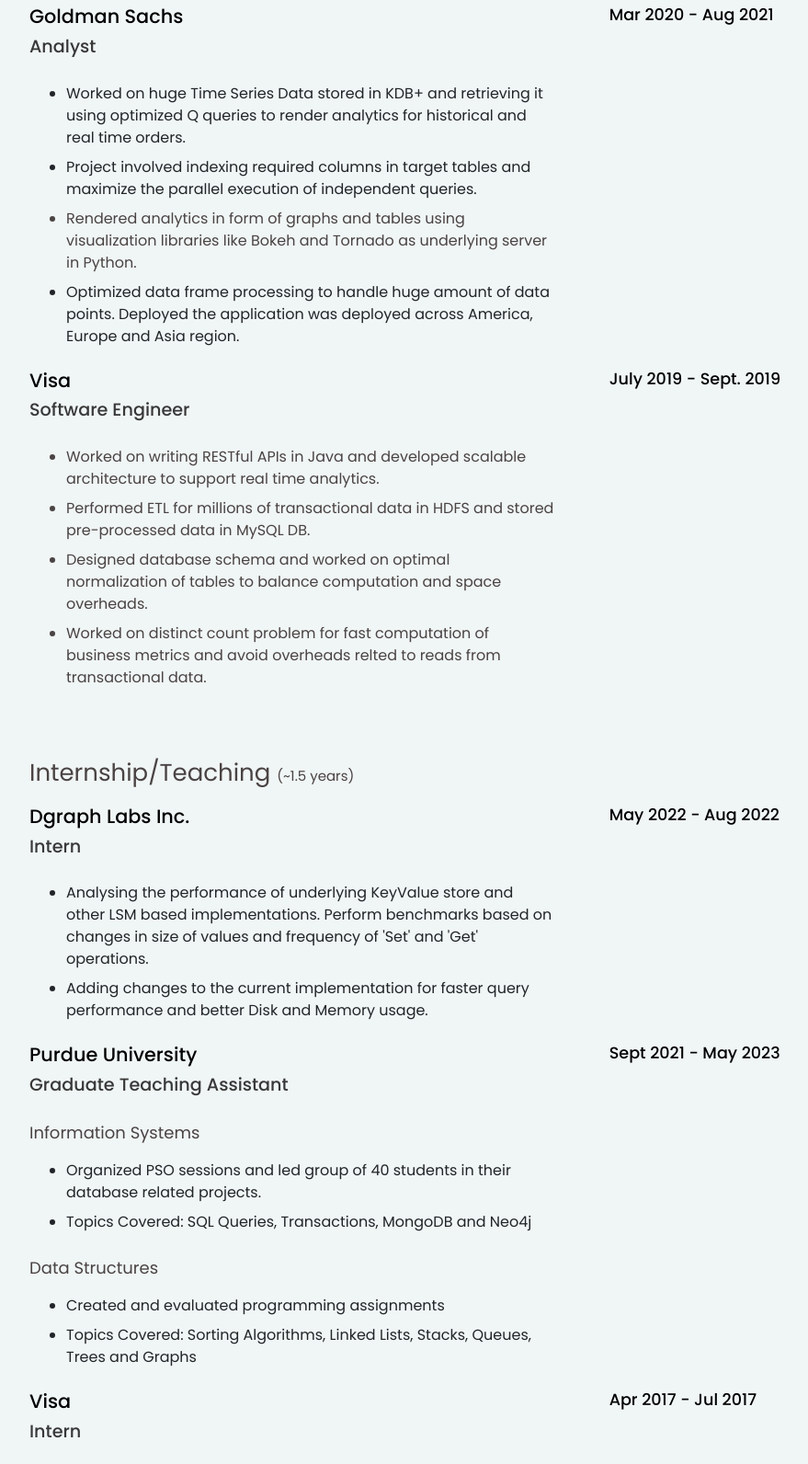
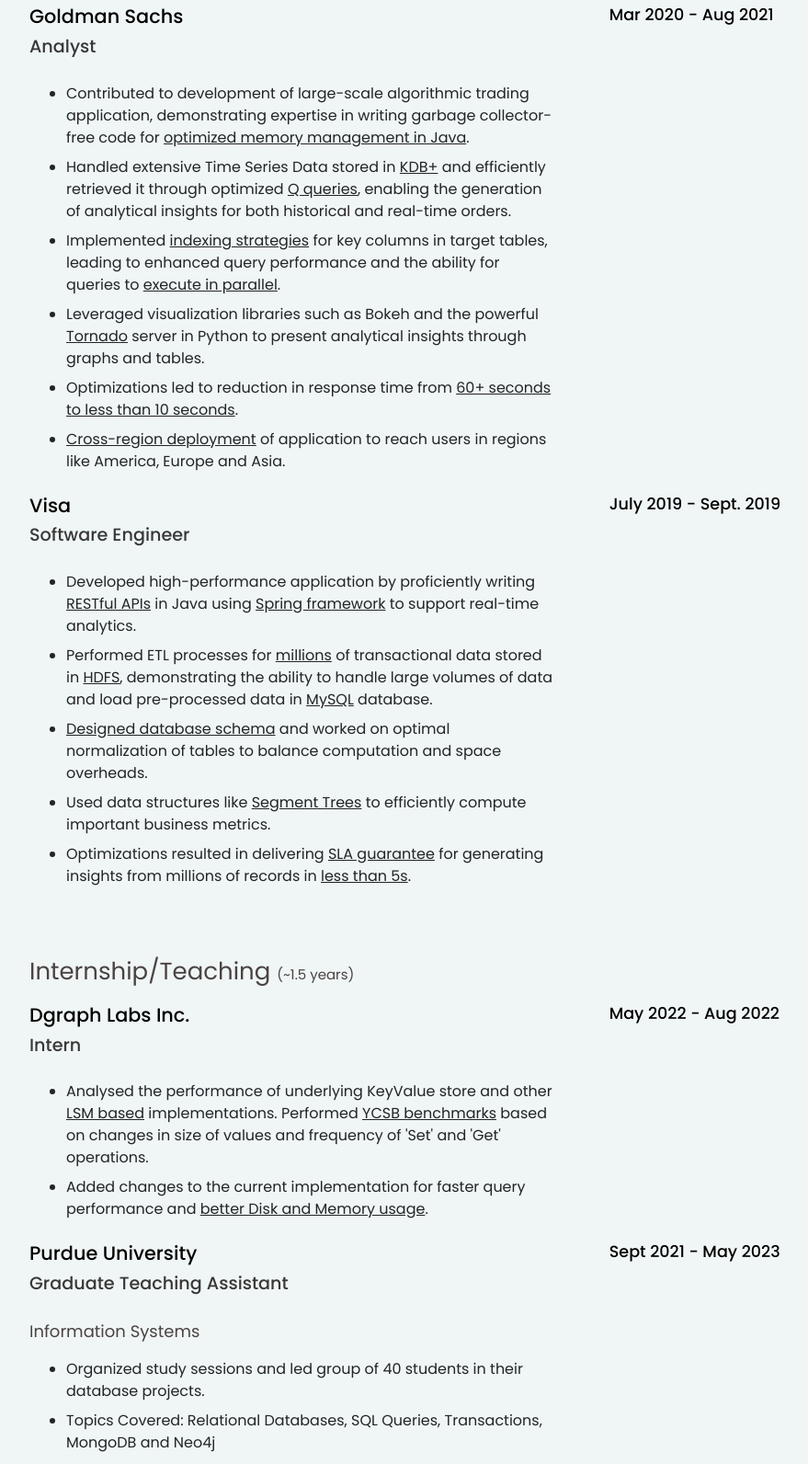
Before and after one commit to pandeyshubham25/pandeyshubham25.github.io, a plain HTML site: page index.html in a window 1280 px wide. Shown: the part 1816-3408 px from the top of the page at 92% size, without its empty margins (286-1165 px from the left). Drawn offline with nearby package versions, Linux system fonts and the light colour scheme.

Commit message:
reorganizing experience section

```diff
--- a/index.html
+++ b/index.html
@@ -154,12 +154,12 @@
               <h2 id="section-header2">Analyst</h2>
               <div class="container-fluid row">
                 <ul id="section-list">
-                  <li>Worked on huge Time Series Data stored in KDB+ and retrieving it using optimized Q queries
-                    to render analytics for historical and real time orders.</li>
-                    <li>Project involved indexing required columns in target tables and maximize the parallel execution of independent queries. </li>
-                  <li id="section-content1">Rendered analytics in form of graphs and tables using visualization libraries
-                    like Bokeh and Tornado as underlying server in Python. </li>
-                  <li>Optimized data frame processing to handle huge amount of data points. Deployed the application was deployed across America, Europe and Asia region.</li>
+                  <li>Contributed to development of large-scale algorithmic trading application, demonstrating expertise in writing garbage collector-free code for <u>optimized memory management in Java</u>.</li>
+                  <li>Handled extensive Time Series Data stored in <u>KDB+</u> and efficiently retrieved it through optimized <u>Q queries</u>, enabling the generation of analytical insights for both historical and real-time orders.</li>
+                  <li>Implemented <u>indexing strategies</u> for key columns in target tables, leading to enhanced query performance and the ability for queries to <u>execute in parallel</u>.</li>
+                  <li>Leveraged visualization libraries such as Bokeh and the powerful <u>Tornado</u> server in Python to present analytical insights through graphs and tables.</li>
+                  <li>Optimizations led to reduction in response time from <u>60+ seconds to less than 10 seconds</u>.</li>
+                  <li><u>Cross-region deployment</u> of application to reach users in regions like America, Europe and Asia.</li>
                 </ul>
               </div>
             </div>
@@ -174,12 +174,11 @@
               <h2 id="section-header2">Software Engineer</h2>
               <div class="container-fluid row">
                 <ul id="section-list">
-                  <li id="section-content1">Worked on writing RESTful APIs in Java and developed scalable architecture to support real
-                    time analytics.</li>
-                  <li id="section-content1">Performed ETL for millions of transactional data in HDFS and
-                    stored pre-processed data in MySQL DB.</li>
-                  <li id="section-content1">Designed database schema and worked on optimal normalization of tables to balance computation and space overheads.</li>
-                  <li id="section-content1">Worked on distinct count problem for fast computation of business metrics and avoid overheads relted to reads from transactional data.</li>
+                  <li>Developed high-performance application by proficiently writing <u>RESTful APIs</u> in Java using <u>Spring framework</u> to support real-time analytics.</li>
+                  <li>Performed ETL processes for <u>millions</u> of transactional data stored in <u>HDFS</u>, demonstrating the ability to handle large volumes of data and load pre-processed data in <u>MySQL</u> database.</li>
+                  <li><u>Designed database schema</u> and worked on optimal normalization of tables to balance computation and space overheads.</li>
+                  <li>Used data structures like <u>Segment Trees</u> to efficiently compute important business metrics.</li>
+                  <li>Optimizations resulted in delivering <u>SLA guarantee</u> for generating insights from millions of records in <u>less than 5s</u>.</li>
                 </ul>
               </div>
             </div>
@@ -199,9 +198,9 @@
               <h2 id="section-header2">Intern</h2>
               <div class="container-fluid row">
                 <ul id="section-list">
-                  <li>Analysing the performance of underlying KeyValue store and other LSM based implementations.
-                    Perform benchmarks based on changes in size of values and frequency of 'Set' and 'Get' operations.</li>
-                  <li>Adding changes to the current implementation for faster query performance and better Disk and Memory usage.</li>
+                  <li>Analysed the performance of underlying KeyValue store and other <u>LSM based</u> implementations.
+                    Performed <u>YCSB benchmarks</u> based on changes in size of values and frequency of 'Set' and 'Get' operations.</li>
+                  <li>Added changes to the current implementation for faster query performance and <u>better Disk and Memory usage</u>.</li>
                 </ul>
               </div>
             </div>
@@ -218,8 +217,8 @@
               <p id="section-content1"> <span style="font-size: 18px"> Information Systems </span></p>
               <div class="container-fluid row">
                 <ul id="section-list">
-                  <li>Organized PSO sessions and led group of 40 students in their database related projects.</li>
-                  <li>Topics Covered: SQL Queries, Transactions, MongoDB and Neo4j</li>
+                  <li>Organized study sessions and led group of 40 students in their database projects.</li>
+                  <li>Topics Covered: Relational Databases, SQL Queries, Transactions, MongoDB and Neo4j</li>
                 </ul>
               </div>
 
@@ -243,10 +242,9 @@
               <h2 id="section-header2">Intern</h2>
               <div class="container-fluid row">
                 <ul id="section-list">
-                  <li id="section-content1">Worked on Merchant Location Compliance project that involved collecting relevant merchant
-                    data from several sources like Wikipedia, Bloomberg and merchant sites.</li>
-                  <li>Applied Textual Mining and Processing to identify complex address structures within the documents.
-                    This involved the use of Trie data structure that facilitated fast lookup of candidate strings. </li>
+                  <li id="section-content1">Successfully <u>filed a Trade Secret</u> on a groundbreaking project that involved processing a significant volume of textual data and developing a score-based model for generating valuable suggestions. </li>
+                  <li>Applied <u>Textual Mining and Processing</u> to identify complex address structures within the documents.
+                    This involved the use of <u>Trie data structure</u> that facilitated fast lookup of candidate strings. </li>
                 </ul>
               </div>
             </div>
```
